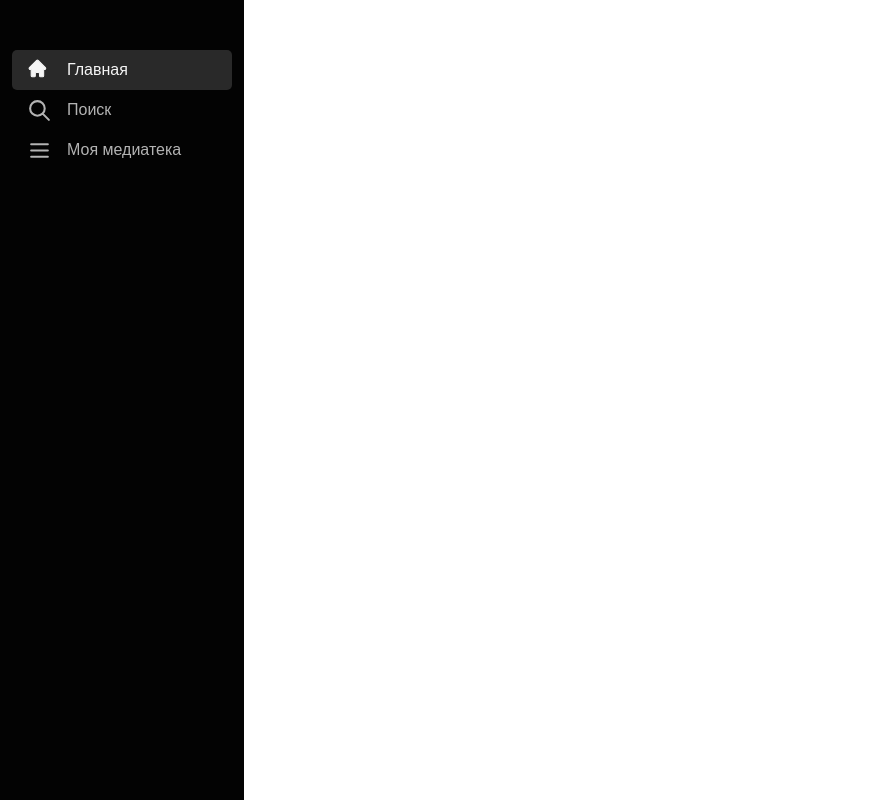
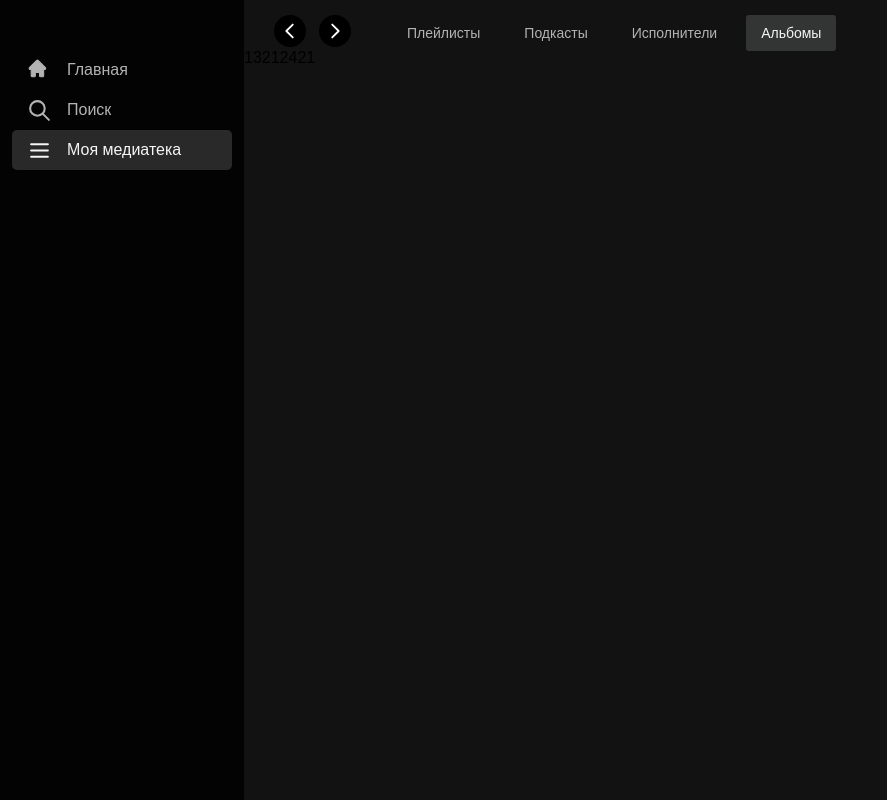
Before and after one commit to mlxgang/spotify-2.0, a Vue app: page /my-media/albums in a window 1280 px wide. Shown: the top 800 px of the page, without its empty margins (0-887 px from the left). Built offline with nearby package versions, Linux system fonts and the light colour scheme.

Commit message:
minor router update (media component)

```diff
--- a/src/App.vue
+++ b/src/App.vue
@@ -1,6 +1,6 @@
 <template>
   <div style="display: flex">
-    <the-side-menu :currentTab="currentTab" :sideButtons="sideButtons" @changeCurrentTab="changeCurrentTab"/>
+    <the-side-menu/>
     <main-layout/>
   </div>
 </template>
@@ -8,11 +8,6 @@
 <script>
 import TheSideMenu from './components/TheSideMenu.vue'
 import MainLayout from "./views/MainLayout";
-const sideButtons = [
-  {title: 'Главная', name: 'main', component: 'TheMainComponent'},
-  {title: 'Поиск', name: 'search', component: 'TheSearchComponent'},
-  {title: 'Моя медиатека', name: 'my-media', component: 'TheMediaComponent'},
-];
 
 export default {
   name: 'App',
@@ -21,16 +16,9 @@ export default {
     TheSideMenu,
   },
   data() {
-    return {
-      sideButtons,
-      currentTab: sideButtons[0],
-    }
+    return {}
   },
-  methods: {
-    changeCurrentTab(index) {
-      this.currentTab = this.sideButtons[index]
-    }
-  }
+  methods: {}
 }
 </script>
 
--- a/src/components/SideButton.vue
+++ b/src/components/SideButton.vue
@@ -1,8 +1,8 @@
 <template>
-  <button @click="$router.push({path: `${name}`})">
+  <router-link :to="`/${name}`" active-class="active" class="side-menu-button">
     <base-icon :name="name" class="side-icon"/>
     <span>{{ title }}</span>
-  </button>
+  </router-link>
 </template>
 
 <script>
@@ -18,6 +18,27 @@ export default {
 </script>
 
 <style scoped>
+.side-menu-button {
+  height: 40px;
+  width: 220px;
+  display: flex;
+  align-items: center;
+  color: #b3b3b3;
+  transition: color .3s;
+  text-decoration: none;
+}
+
+.side-menu-button:hover {
+  color: #f5f5f5;
+  transition: color .3s;
+}
+
+.active {
+  background-color: #292929;
+  color: #f5f5f5;
+  border-radius: 5px;
+  text-decoration: none;
+}
 .side-icon {
   height: 25px;
   width: 25px;
--- a/src/components/TheSideMenu.vue
+++ b/src/components/TheSideMenu.vue
@@ -1,36 +1,38 @@
 <template>
   <div id="side-menu">
-    <side-button
-        v-for="(item, index) in sideButtons"
-        :key="index"
-        :class="['side-menu-button', { active: currentTab === item }]"
-        :name="item.name"
-        :title="item.title"
-        @click="$emit('changeCurrentTab', index)"
-    />
+    <router-link to="/main" class="side-menu-button" active-class="active">
+        <base-icon name="main" class="side-icon"/>
+        <span>Главная</span>
+    </router-link>
+    <router-link to="/search" class="side-menu-button" active-class="active">
+        <base-icon name="search" class="side-icon"/>
+        <span>Поиск</span>
+    </router-link>
+    <router-link to="/my-media" class="side-menu-button" active-class="active">
+        <base-icon name="my-media" class="side-icon"/>
+        <span>Моя медиатека</span>
+    </router-link>
   </div>
 </template>
 
 <script>
-import SideButton from './SideButton.vue'
+import BaseIcon from "./BaseIcon";
 
 export default {
   name: 'TheSideMenu',
   components: {
-    SideButton
+    BaseIcon,
   },
   data() {
     return {}
   },
-  emits: ['changeCurrentTab'],
-  props: ['sideButtons', 'currentTab']
 }
 </script>
 
 <style scoped>
 #side-menu {
   width: auto;
-  height: 1000px;
+  height: 938px;
   background-color: #030303;
   padding: 50px 12px 12px;
 }
@@ -42,6 +44,7 @@ export default {
   align-items: center;
   color: #b3b3b3;
   transition: color .3s;
+  text-decoration: none;
 }
 
 .side-menu-button:hover {
@@ -52,6 +55,13 @@ export default {
 .active {
   background-color: #292929;
   color: #f5f5f5;
-  border-radius: 5px
+  border-radius: 5px;
+  text-decoration: none;
+}
+.side-icon {
+  height: 25px;
+  width: 25px;
+  margin: 0 15px;
+  color: inherit;
 }
 </style>
--- a/src/router/router.js
+++ b/src/router/router.js
@@ -3,17 +3,32 @@ import TheMainComponent from "../views/TheMainComponent.vue";
 import TheSearchComponent from "../views/TheSearchComponent.vue";
 import TheMediaComponent from "../views/TheMediaComponent.vue";
 import MainLayout from "../views/MainLayout";
+import TheMediaPlaylists from "../views/TheMediaPlaylists";
+import TheMediaPodcasts from "../views/TheMediaPodcasts";
+import TheMediaSongwriters from "../views/TheMediaSongwriters";
+import TheMediaAlbums from "../views/TheMediaAlbums";
 
 export const router = createRouter({
     history: createWebHistory(),
     routes: [
         {
             path: '',
+            redirect: 'main',
             component: MainLayout,
             children: [
-                {path: '/main', component: TheMainComponent,},
-                {path: '/search', component: TheSearchComponent,},
-                {path: '/my-media', component: TheMediaComponent,}
+                {path: 'main', component: TheMainComponent,},
+                {path: 'search', component: TheSearchComponent,},
+                {
+                    path: 'my-media',
+                    redirect: '/my-media/playlists',
+                    component: TheMediaComponent,
+                    children: [
+                        {path: 'playlists', component: TheMediaPlaylists},
+                        {path: 'podcasts', component: TheMediaPodcasts},
+                        {path: 'songwriters', component: TheMediaSongwriters},
+                        {path: 'albums', component: TheMediaAlbums},
+                    ]
+                }
             ],
         },
     ],
--- /dev/null
+++ b/src/views/TheMediaAlbums.vue
@@ -0,0 +1,15 @@
+<template>
+<div>
+  13212421
+</div>
+</template>
+
+<script>
+export default {
+  name: "TheMediaAlbums"
+}
+</script>
+
+<style scoped>
+
+</style>
--- a/src/views/TheMediaComponent.vue
+++ b/src/views/TheMediaComponent.vue
@@ -2,16 +2,21 @@
   <div class="background">
     <the-header>
       <div class="button-box">
-        <button
-            v-for="(tab, index) in tabs"
-            :key="index"
-            :class="['button-media-tab', { active: currentTab === tab }]"
-            @click="changeCurrentTab(index)"
-        >
-          {{ tab.name }}
-        </button>
+        <router-link to="/my-media/playlists" class="button-media-tab" active-class="active">
+          <span>Плейлисты</span>
+        </router-link>
+        <router-link to="/my-media/podcasts" class="button-media-tab" active-class="active">
+          <span>Подкасты</span>
+        </router-link>
+        <router-link to="/my-media/songwriters" class="button-media-tab" active-class="active">
+          <span>Исполнители</span>
+        </router-link>
+        <router-link to="/my-media/albums" class="button-media-tab" active-class="active">
+          <span>Альбомы</span>
+        </router-link>
       </div>
     </the-header>
+    <router-view/>
   </div>
 </template>
 
@@ -36,11 +41,7 @@ export default {
       currentTab: tabs[0]
     }
   },
-  methods: {
-    changeCurrentTab(index) {
-      this.currentTab = tabs[index]
-    }
-  }
+  methods: {}
 }
 </script>
 
@@ -54,6 +55,7 @@ export default {
 }
 
 .button-box {
+  margin-top: 10px;
   margin-left: 14px;
 }
 
@@ -65,6 +67,7 @@ export default {
   border-radius: 3px;
   color: #b3b3b3;
   transition: color .3s;
+  text-decoration: none;
 }
 
 .button-media-tab:hover {
--- /dev/null
+++ b/src/views/TheMediaPlaylists.vue
@@ -0,0 +1,15 @@
+<template>
+<div>
+  2344t3
+</div>
+</template>
+
+<script>
+export default {
+  name: "TheMediaPlaylists"
+}
+</script>
+
+<style scoped>
+
+</style>
--- /dev/null
+++ b/src/views/TheMediaPodcasts.vue
@@ -0,0 +1,15 @@
+<template>
+<div>
+  23423523
+</div>
+</template>
+
+<script>
+export default {
+  name: "TheMediaPodcasts"
+}
+</script>
+
+<style scoped>
+
+</style>
--- /dev/null
+++ b/src/views/TheMediaSongwriters.vue
@@ -0,0 +1,13 @@
+<template>
+<div>12412341</div>
+</template>
+
+<script>
+export default {
+  name: "TheMediaSongwriters"
+}
+</script>
+
+<style scoped>
+
+</style>
```
